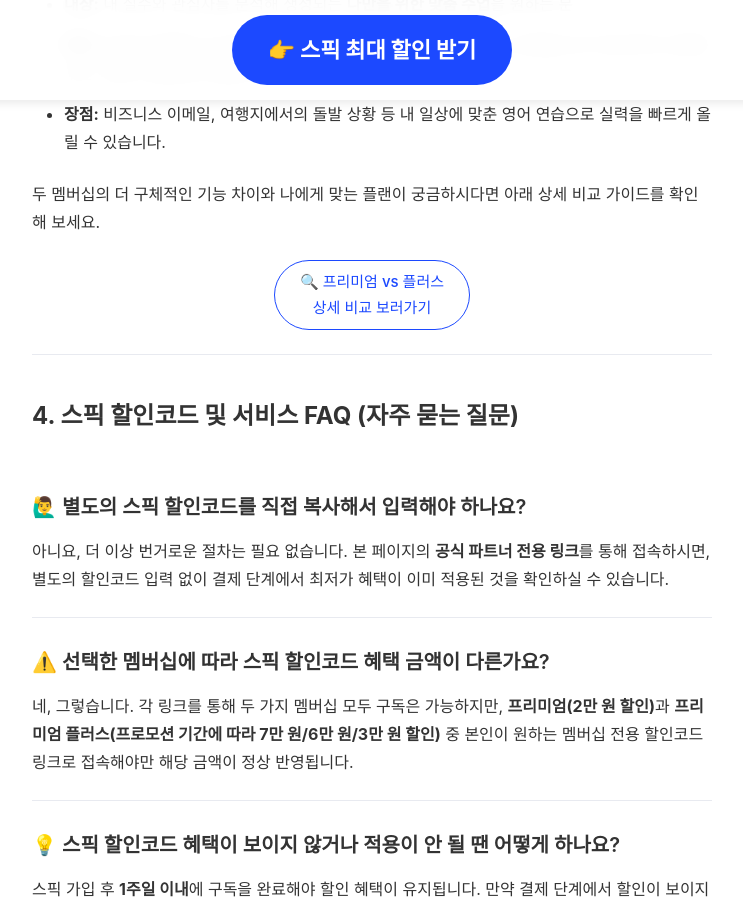
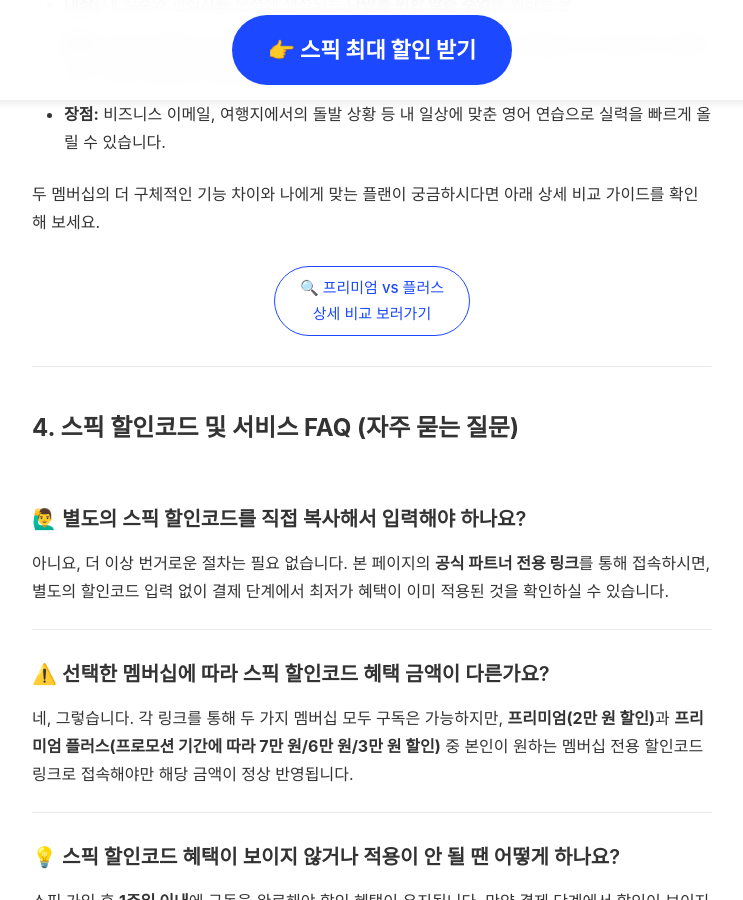
Before and after one commit to kjsjdw/speak_event_page, a Jekyll site: the page built from content/main-page-content.md, in a window 1280 px wide and 900 px high, scrolled down 4098 px. Shown: the whole window, without its empty margins (268-1011 px from the left). Built offline with Jekyll 4.4.1, drawn with Linux system fonts in a browser that asks for light colours; some web fonts are replaced.

Commit message:
Update 04-plan-guide.md

```diff
--- a/content/sections/04-plan-guide.md
+++ b/content/sections/04-plan-guide.md
@@ -15,7 +15,7 @@
 
 
 
-<div style="text-align: center; margin: 20px 0;">
+<div style="text-align: center; margin: 30px 0;">
 
   <a href="/premium-vs-plus/" title='스픽 프리미엄과 프리미엄 플러스 멤버십 차이점 상세 비교' style="text-decoration: none; display: inline-block; width: auto; padding: 8px 25px; color: #1c49ff; background-color: #ffffff; border: 1px solid #1c49ff; border-radius: 50px; font-size: 15px; font-weight: 500;">
 
```
